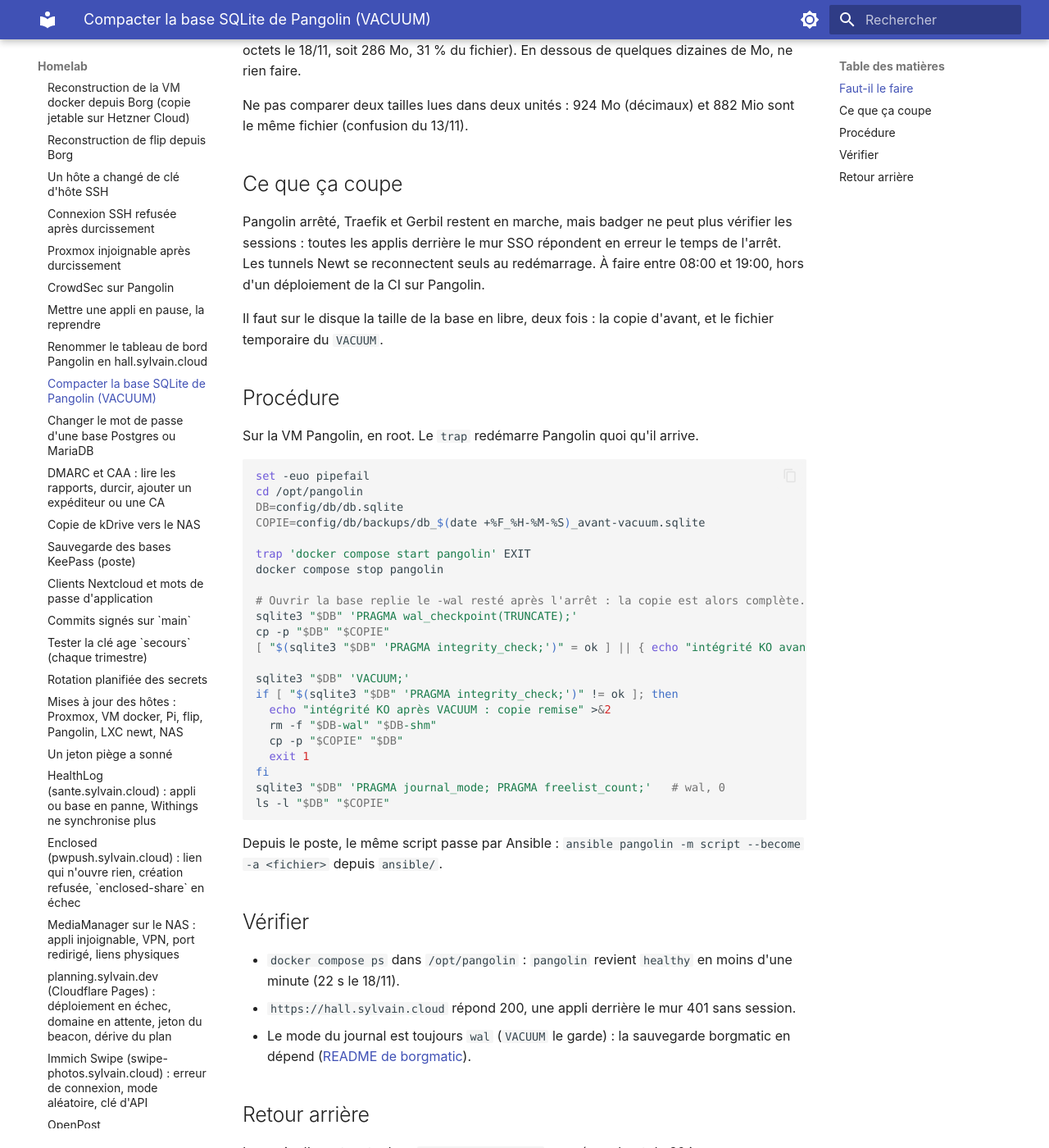
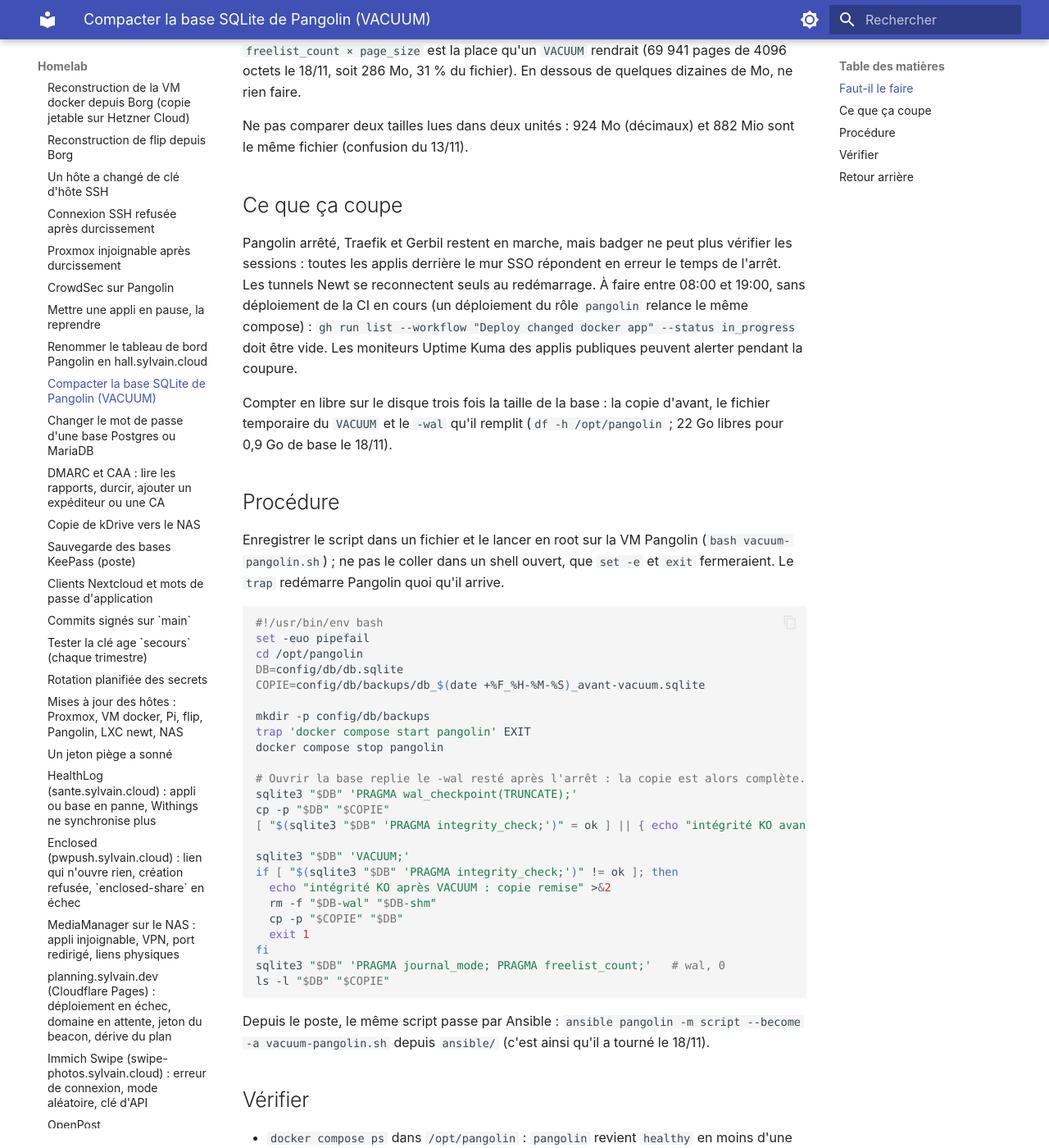
Before and after one commit to sylvainmetayer/homelab, an MkDocs documentation site: the page built from docs/runbooks/vacuum-base-pangolin.md, in a window 1280 px wide and 1400 px high, scrolled down 582 px. Shown: the whole window at 82% size. Built offline with MkDocs 1.6.1 and Material for MkDocs 9.7.7, drawn with Linux system fonts in a browser that asks for light colours; some of the changed text lies outside the part shown.

Commit message:
docs(runbooks): VACUUM Pangolin, retours de revue
Script à enregistrer avec son shebang, dossier des copies créé, place
disque et durée de coupure réévaluées, contrôle d'un déploiement en cours.

Claude-Session: https://claude.ai/code/session_01EfxfYARk8FCAw13wUeDLUe

````diff
--- a/docs/runbooks/vacuum-base-pangolin.md
+++ b/docs/runbooks/vacuum-base-pangolin.md
@@ -8,7 +8,8 @@ le fichier sans elles.
 
 Jouée le 18/11/2026, six jours après le passage de la rétention du journal des
 requêtes de 30 à 7 jours : 924 569 600 → 631 439 360 octets (−293 Mo),
-Pangolin arrêté **1 min 15**.
+Pangolin arrêté **1 min 15**, de nouveau `healthy` 22 s plus tard : compter près de
+deux minutes de coupure.
 
 ## Faut-il le faire
 
@@ -32,21 +33,29 @@ Ne pas comparer deux tailles lues dans deux unités : 924 Mo (décimaux) et
 Pangolin arrêté, Traefik et Gerbil restent en marche, mais badger ne peut plus
 vérifier les sessions : toutes les applis derrière le mur SSO répondent en
 erreur le temps de l'arrêt. Les tunnels Newt se reconnectent seuls au redémarrage. À faire entre
-08:00 et 19:00, hors d'un déploiement de la CI sur Pangolin.
+08:00 et 19:00, sans déploiement de la CI en cours (un déploiement du rôle
+`pangolin` relance le même compose) : `gh run list --workflow "Deploy changed
+docker app" --status in_progress` doit être vide. Les moniteurs Uptime Kuma des
+applis publiques peuvent alerter pendant la coupure.
 
-Il faut sur le disque la taille de la base en libre, deux fois : la copie
-d'avant, et le fichier temporaire du `VACUUM`.
+Compter en libre sur le disque trois fois la taille de la base : la copie
+d'avant, le fichier temporaire du `VACUUM` et le `-wal` qu'il remplit
+(`df -h /opt/pangolin` ; 22 Go libres pour 0,9 Go de base le 18/11).
 
 ## Procédure
 
-Sur la VM Pangolin, en root. Le `trap` redémarre Pangolin quoi qu'il arrive.
+Enregistrer le script dans un fichier et le lancer en root sur la VM Pangolin
+(`bash vacuum-pangolin.sh`) ; ne pas le coller dans un shell ouvert, que
+`set -e` et `exit` fermeraient. Le `trap` redémarre Pangolin quoi qu'il arrive.
 
 ```bash
+#!/usr/bin/env bash
 set -euo pipefail
 cd /opt/pangolin
 DB=config/db/db.sqlite
 COPIE=config/db/backups/db_$(date +%F_%H-%M-%S)_avant-vacuum.sqlite
 
+mkdir -p config/db/backups
 trap 'docker compose start pangolin' EXIT
 docker compose stop pangolin
 
@@ -67,7 +76,8 @@ ls -l "$DB" "$COPIE"
 ```
 
 Depuis le poste, le même script passe par Ansible :
-`ansible pangolin -m script --become -a <fichier>` depuis `ansible/`.
+`ansible pangolin -m script --become -a vacuum-pangolin.sh` depuis `ansible/`
+(c'est ainsi qu'il a tourné le 18/11).
 
 ## Vérifier
 
@@ -84,5 +94,6 @@ La copie d'avant reste dans `config/db/backups/`, purgée au bout de 30 jours
 par `tmpfiles` comme les copies de migration
 ([README du rôle](../../ansible/roles/pangolin/README.md)). Pour la remettre :
 `docker compose stop pangolin`, effacer `db.sqlite-wal` et `db.sqlite-shm`,
-recopier la copie sur `db.sqlite`, `docker compose start pangolin`. Tout ce que
+recopier la copie sur `db.sqlite`, vérifier `PRAGMA integrity_check;` (`ok`) et
+`PRAGMA journal_mode;` (`wal`), `docker compose start pangolin`. Tout ce que
 Pangolin a écrit depuis le `VACUUM` est perdu.
````
Also changed, not shown: docs/runbooks/README.md (+1 -1 lines).
